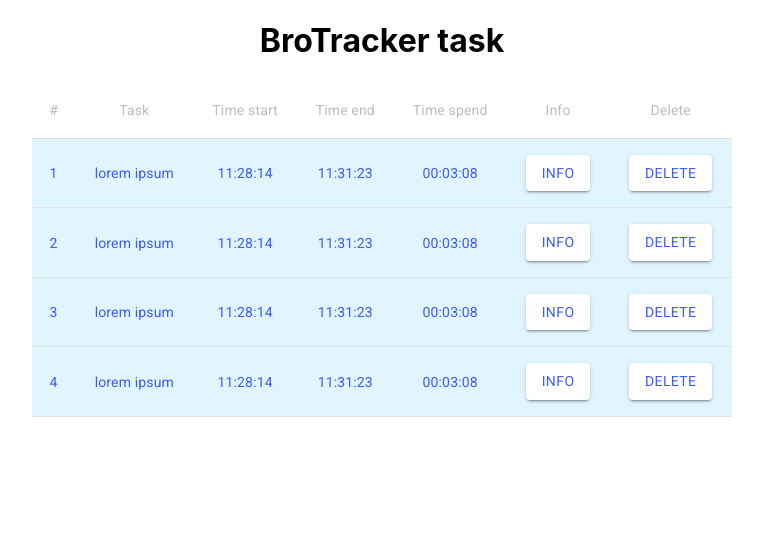
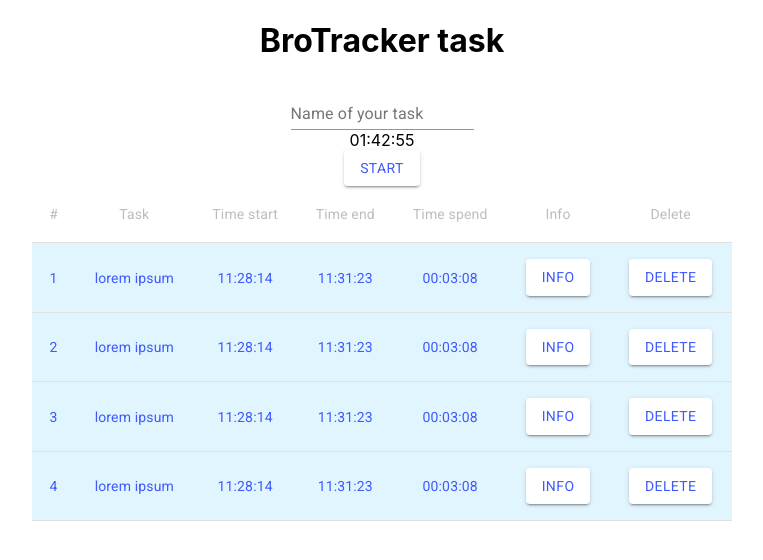
Before and after one commit to SkyWalker1996x/brotracker, a React (Create React App) app: page / in a window 1280 px wide. Shown: the top 560 px of the page, without its empty margins (258-1021 px from the left). Built offline with nearby package versions, Linux system fonts and the light colour scheme.

Commit message:
feat: add static timer component

```diff
--- a/src/App.tsx
+++ b/src/App.tsx
@@ -1,12 +1,15 @@
 import React from 'react';
 import './App.css';
 import TimerTable from './components/Table/Table';
+import Timer from './components/Timer/Timer';
 
 function App() {
   return (
     <div className="App">
       <h1>BroTracker task</h1>
+      <Timer />
       <TimerTable />
+
     </div>
   );
 }
--- /dev/null
+++ b/src/components/Timer/Timer.tsx
@@ -0,0 +1,30 @@
+import React from 'react';
+import TextField from '@material-ui/core/TextField';
+import TimerInfo from './TimerInfo/TimerInfo';
+import { Button } from '@material-ui/core';
+import { makeStyles } from '@material-ui/core/styles';
+import { indigo} from '@material-ui/core/colors';
+
+const useStyles = makeStyles({
+  timerButton: {
+    color: indigo['A400'],
+    background: '#ffffff',
+    fontWeight: 400,
+  },
+});
+
+const Timer = () => {
+  const classes = useStyles();
+
+  return (
+    <>
+      <TextField id="standard-basic" label="Name of your task" />
+      <TimerInfo />
+      <Button variant="contained" className={classes.timerButton}>
+        Start
+      </Button>
+    </>
+  );
+};
+
+export default Timer;
--- /dev/null
+++ b/src/components/Timer/TimerInfo/TimerInfo.tsx
@@ -0,0 +1,7 @@
+import React from 'react';
+
+const TimerInfo = () => {
+  return <div>01:42:55</div>;
+};
+
+export default TimerInfo;
```
